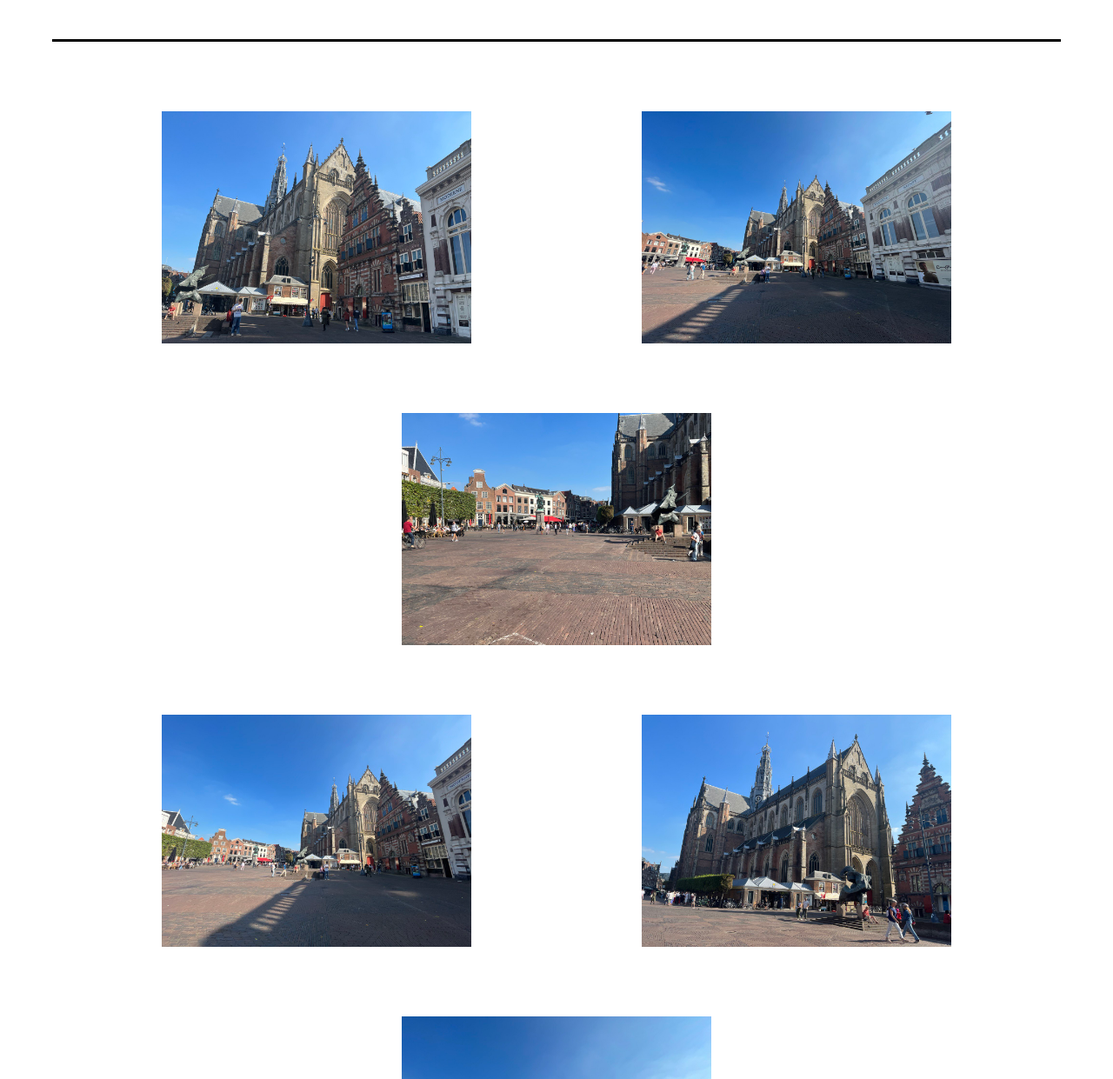
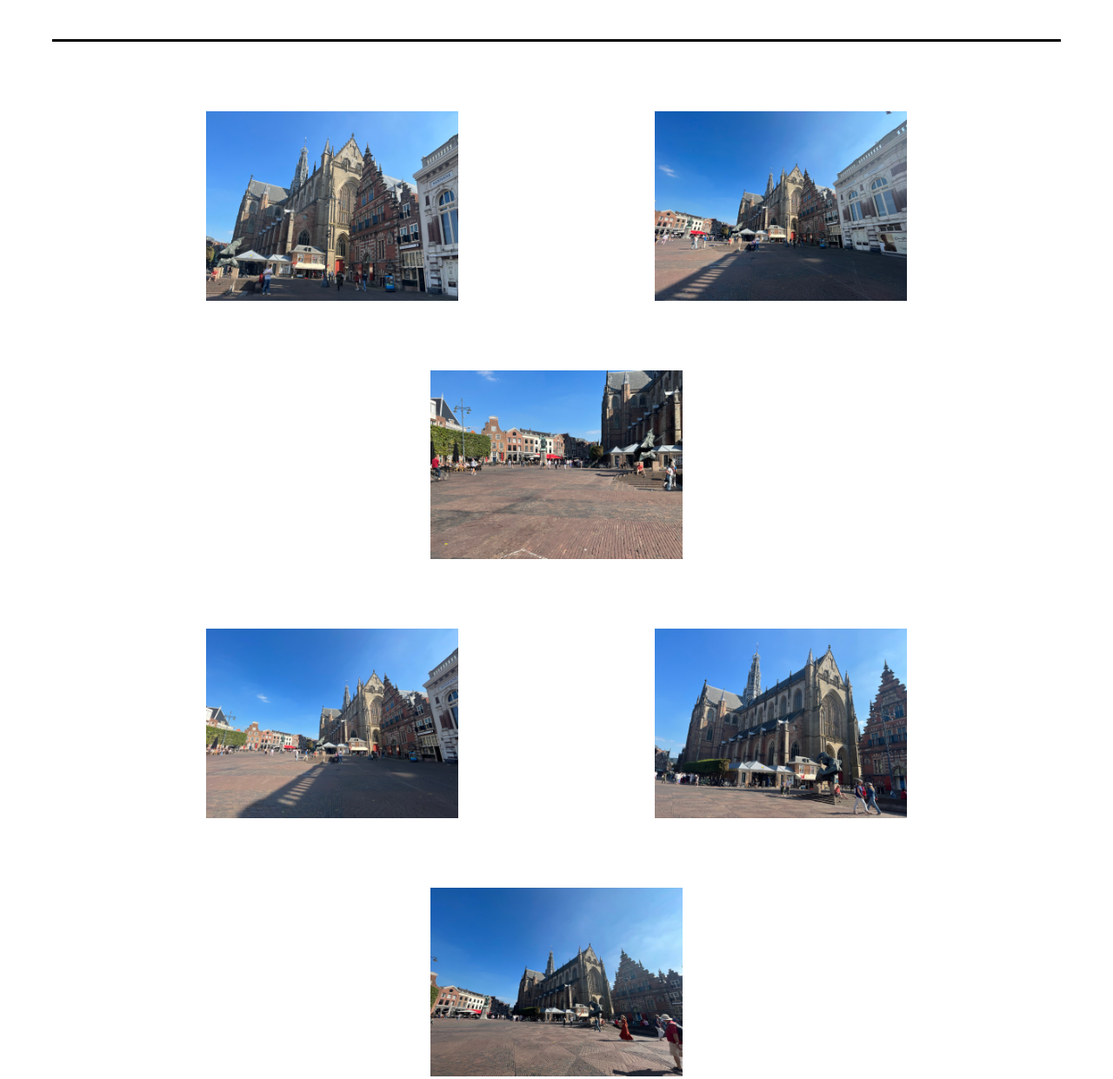
Before and after one commit to OrestPokotylenko/web-markup, a plain HTML site: page website/GroteMarkt.html in a window 1280 px wide. Shown: the part 1340-2581 px from the top of the page at 87% size. Drawn offline with Linux system fonts and the light colour scheme.

Commit message:
gallery fix

```diff
--- a/website/GroteMarkt.html
+++ b/website/GroteMarkt.html
@@ -34,19 +34,19 @@
     <section class="gallery">
         <h4 class="heading">Gallery</h4>
         <figure class="gallery-images gallery-top">
-            <img class="grote-markt-gallery" src="img/grote markt/gm3.jpg" alt="" width="356px" height="267px">
-            <img class="grote-markt-gallery" src="img/grote markt/GroteMarkt1.jpg" alt="" width="356px" height="267px">
-            <img class="grote-markt-gallery" src="img/grote markt/gm6.jpg" alt="" width="356px" height="267px">
+            <img class="grote-markt-gallery" src="img/grote markt/gm3.jpg" alt="" width="25%">
+            <img class="grote-markt-gallery" src="img/grote markt/GroteMarkt1.jpg" alt="" width="25%">
+            <img class="grote-markt-gallery" src="img/grote markt/gm6.jpg" alt="" width="25%">
         </figure>
         <figure class="gallery-images">
-            <img class="grote-markt-gallery" src="img/grote markt/gm5.jpg" alt="" width="356px" height="267px">
-            <img class="grote-markt-gallery" src="img/grote markt/gm7.jpg" alt="" width="356px" height="267px">
-            <img class="grote-markt-gallery" src="img/grote markt/gm8.jpg" alt="" width="356px" height="267px">
+            <img class="grote-markt-gallery" src="img/grote markt/gm5.jpg" alt="" width="25%">
+            <img class="grote-markt-gallery" src="img/grote markt/gm7.jpg" alt="" width="25%">
+            <img class="grote-markt-gallery" src="img/grote markt/gm8.jpg" alt="" width="25%">
         </figure>
         <figure class="gallery-images">
-            <img class="grote-markt-gallery" src="img/grote markt/gm9.jpg" alt="" width="356px" height="267px">
-            <img class="grote-markt-gallery" src="img/grote markt/gm11.jpg" alt="" width="356px" height="267px">
-            <img class="grote-markt-gallery" src="img/grote markt/gm13.jpg" alt="" width="356px" height="267px">
+            <img class="grote-markt-gallery" src="img/grote markt/gm9.jpg" alt="" width="25%">
+            <img class="grote-markt-gallery" src="img/grote markt/gm11.jpg" alt="" width="25%">
+            <img class="grote-markt-gallery" src="img/grote markt/gm13.jpg" alt="" width="25%">
         </figure>
 
     </section>
--- a/website/css/style.css
+++ b/website/css/style.css
@@ -126,7 +126,12 @@ p {
 }
 
 .grote-markt-gallery {
-  margin: 80px 70px 0px;
+  margin: 80px 50px 0px;
+  transition: 300ms;
+}
+
+.grote-markt-gallery:hover {
+  transform: scale(1.52);
 }
 
 /* FOOTER */
```
